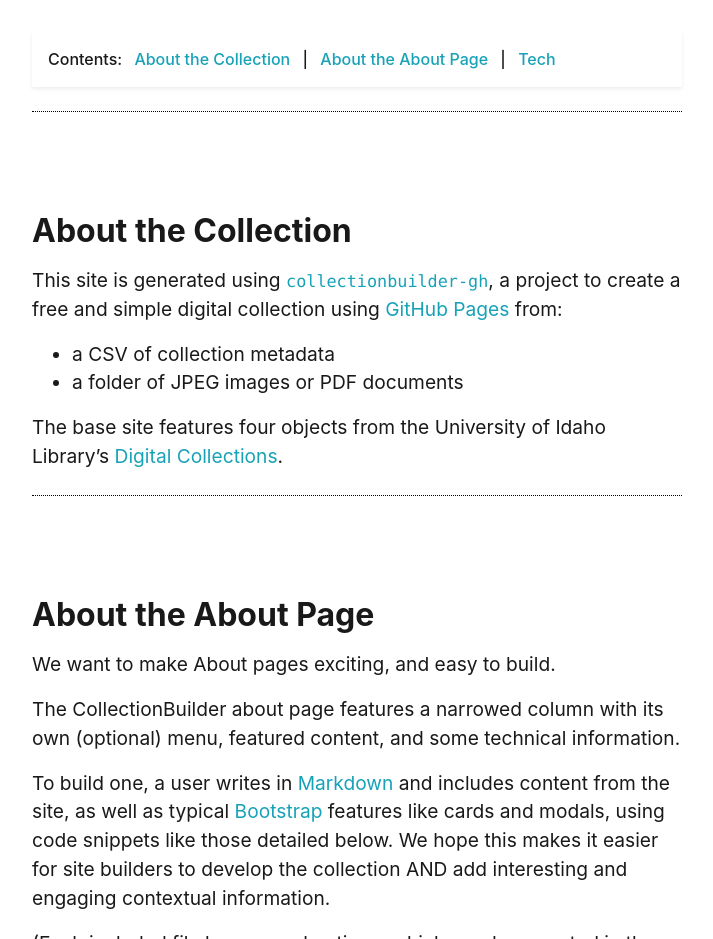
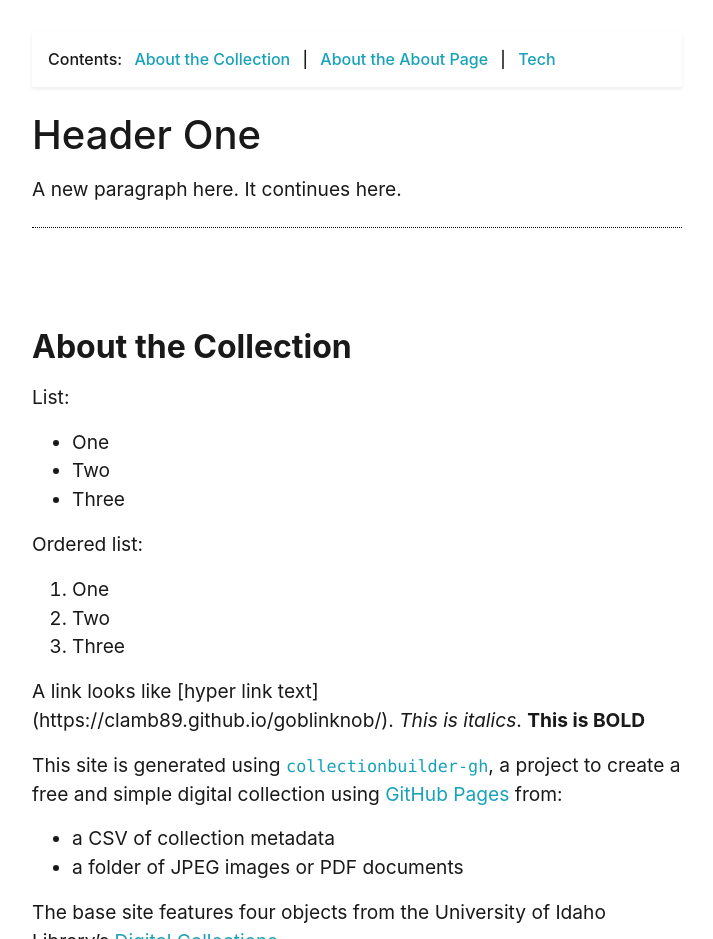
Before and after one commit to clamb89/goblinknob, a Jekyll site: the page built from pages/about.md, in a window 1280 px wide and 1400 px high. Shown: the part 461-1400 px from the top of the window, without its empty margins (283-996 px from the left). Built offline with Jekyll 4.4.1, drawn with Linux system fonts in a browser that asks for light colours.

Commit message:
a little writing

```diff
--- a/pages/about.md
+++ b/pages/about.md
@@ -12,7 +12,26 @@ credits: true
 
 {% include feature/nav-menu.html sections="About the Collection;About the About Page" %}
 
+# Header One
+
+A new paragraph here.
+It continues here.
+
 ## About the Collection
+
+List:
+
+- One
+- Two
+- Three
+
+Ordered list:
+
+1. One
+2. Two
+3. Three
+
+A link looks like [hyper link text] (https://clamb89.github.io/goblinknob/). *This is italics*. **This is BOLD**
 
 This site is generated using [`collectionbuilder-gh`](https://collectionbuilding.github.io/gh/), a project to create a free and simple digital collection using [GitHub Pages](https://pages.github.com/) from:
 
```
